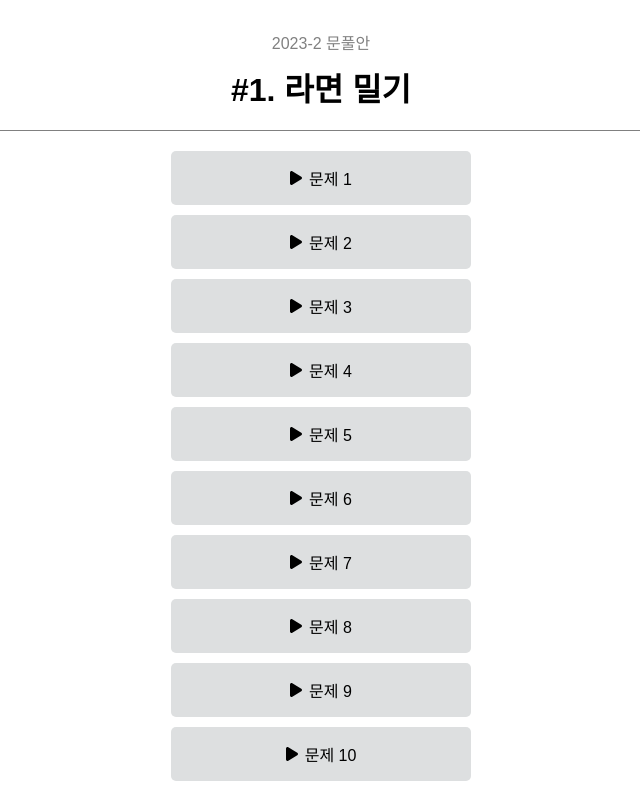
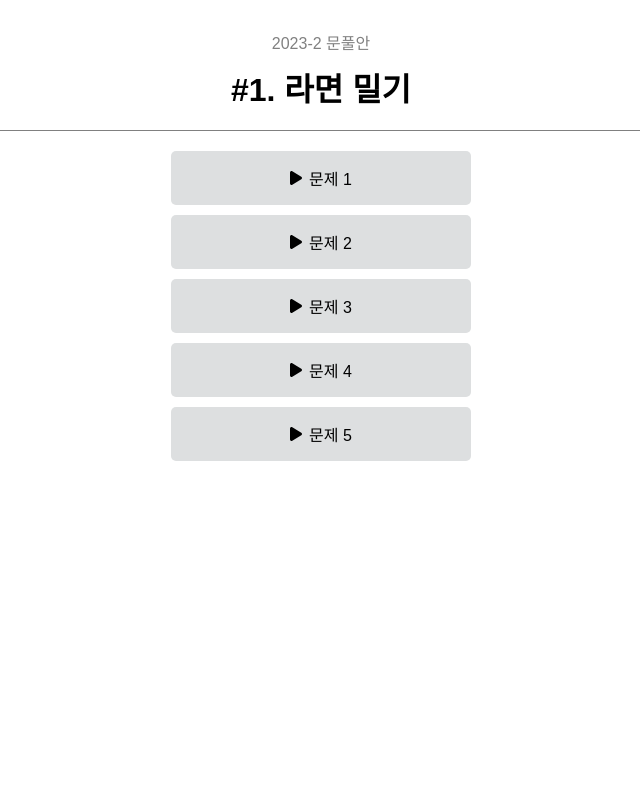
Before and after one commit to bennyk0406/MPA, a React (Vite) app: page / in a window 1280 px wide. Shown: the whole page, without its empty margins (319-959 px from the left). Built offline with nearby package versions, Linux system fonts and the light colour scheme; a web font is replaced by a local one.

Commit message:
change problem num to 5

```diff
--- a/src/Home.tsx
+++ b/src/Home.tsx
@@ -33,7 +33,7 @@ const Home = () => {
                 flex-direction: column;
                 gap: 10px;
             `}>
-                {new Array(10).fill(null).map((_, i) => (
+                {new Array(5).fill(null).map((_, i) => (
                 <Button style={css`
                     max-width: 70vw;
                     padding: 15px 0;
```
